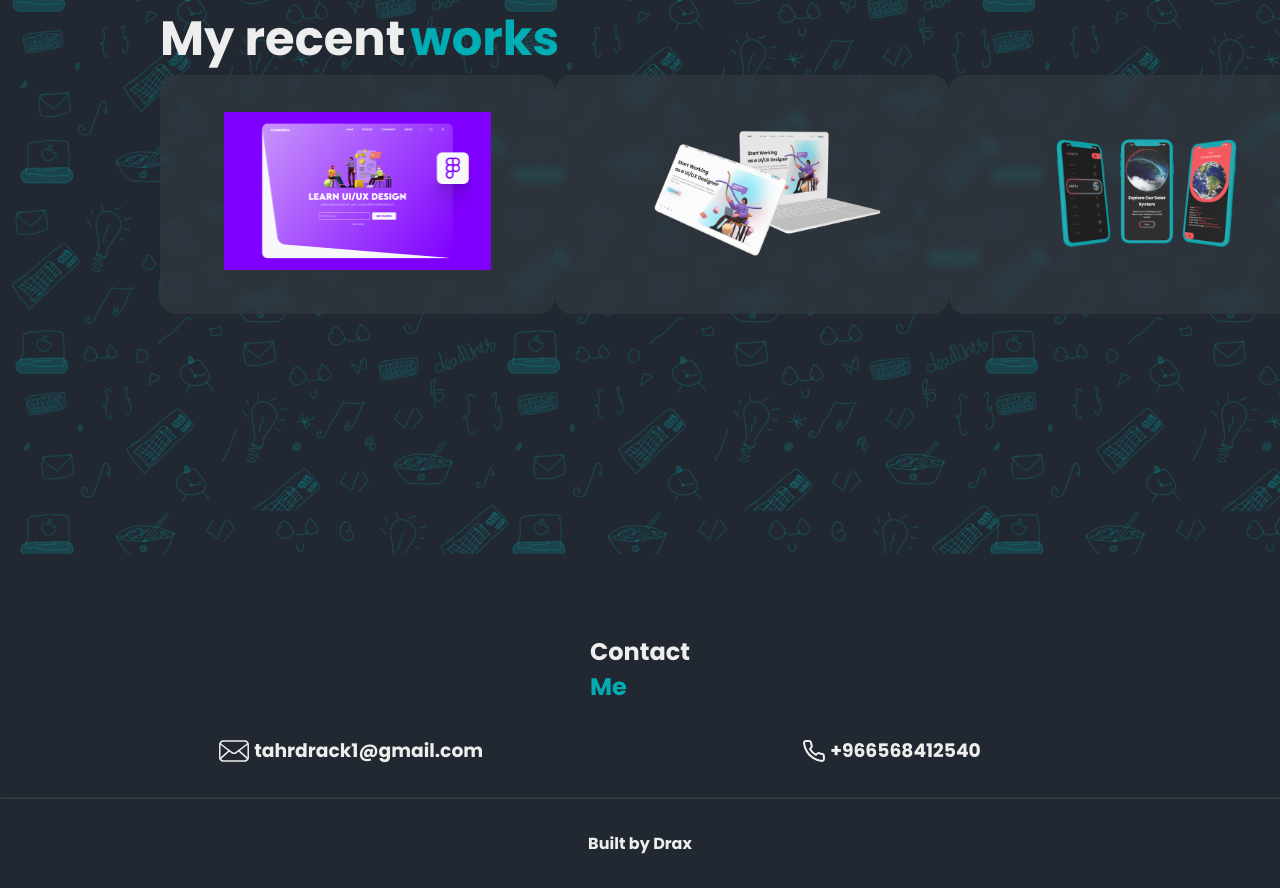
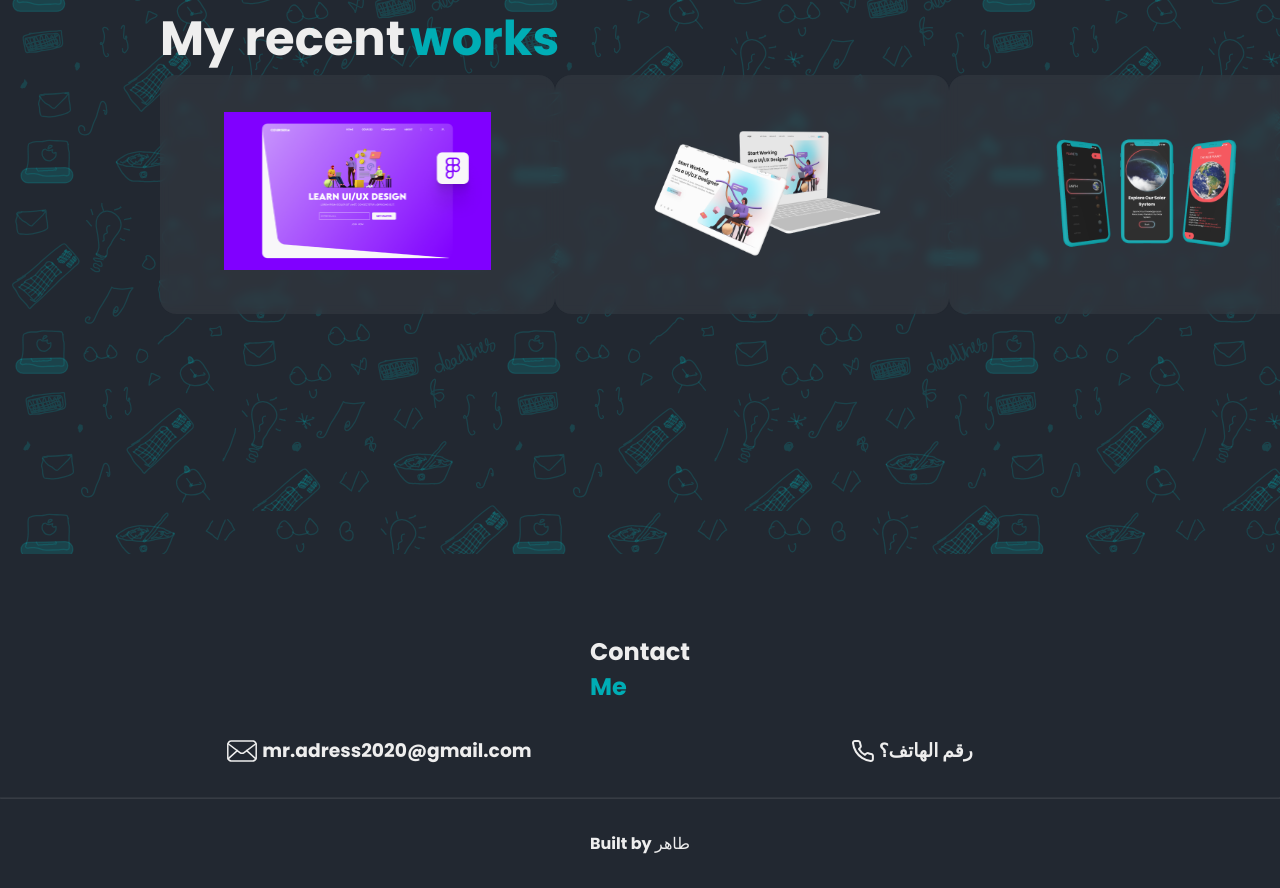
Before and after one commit to M-Adres/profile2, a plain HTML site: page index.html in a window 1280 px wide. Shown: the part 1888-2776 px from the top of the page. Drawn offline with Linux system fonts and the light colour scheme.

Commit message:
Add files via upload

```diff
--- a/index.html
+++ b/index.html
@@ -46,7 +46,7 @@
                 </div>
                 <p class="aboutMePar">Lorem ipsum dolor, sit amet consectetur adipisicing elit. A ipsam quia veniam exercitationem.
                  Et voluptas quibusdam iste, maxime magni quas? Voluptatem rem, reprehenderit beatae omnis
-                 consequatur molestias voluptatibus aperiam excepturi. end i don’t have a jop
+                 consequatur molestias voluptatibus aperiam excepturi.
                 </p>
              </div>
     </section>
@@ -79,24 +79,24 @@
     <section class="contactContainer" id="contactMe">
         <div class="contactTitle">
             <h1 class="aboutName">Contact </h1>
-            <h1 class="aboutTitle">Me</h1>
+            <h1  class="aboutTitle">Me</h1>
         </div>
         <div class="contact">
              <div class="emailAndPhone">
                 <img src="assets/svg/Email.svg" alt="email img" />
-                <a href="mailto:tahrdrack1@gmail.com"
-                ><h3>tahrdrack1@gmail.com</h3></a
+                <a href="mailto:mr.adress2020@gmail.com"
+                ><h3>mr.adress2020@gmail.com</h3></a
                 >
             </div>
             <div class="emailAndPhone">
                 <img src="assets/svg/phone.svg" alt="phone logo"/>
-                <h3>+966568412540</h3>
+                <h3>رقم الهاتف؟</h3>
             </div>
         </div>
     </section>
     <hr>
     <footer>
-        <p>Built by Drax</p>
+        <p>Built by طاهر</p>
     </footer>
 </body>
 </html>
```
